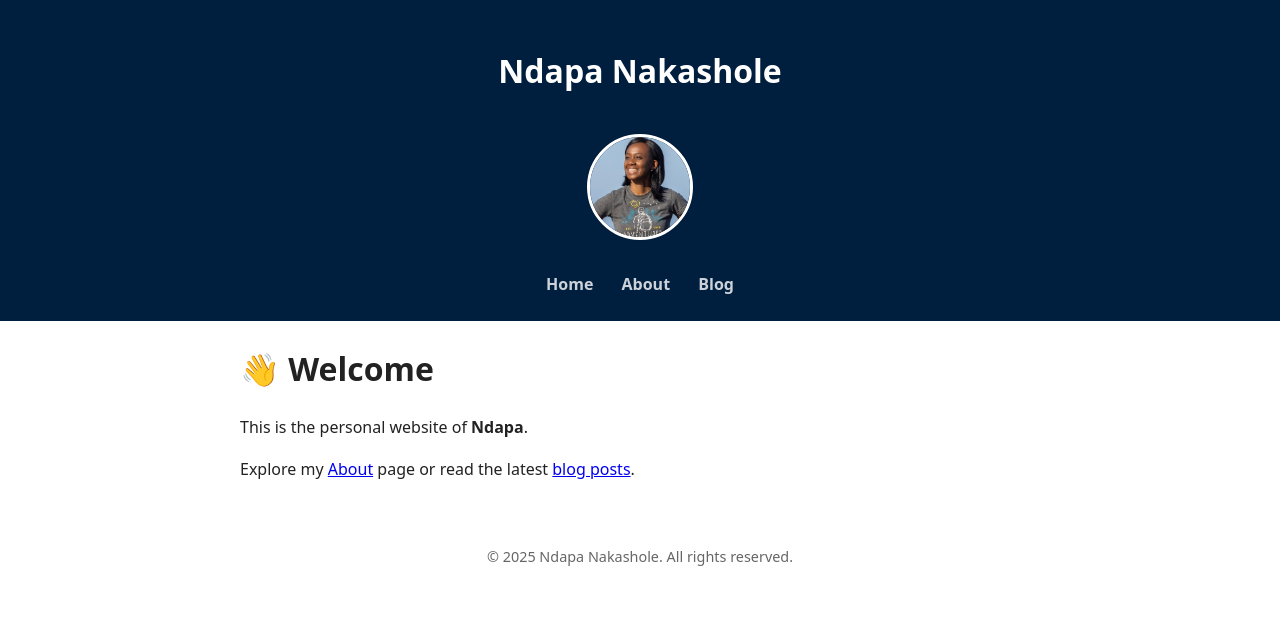
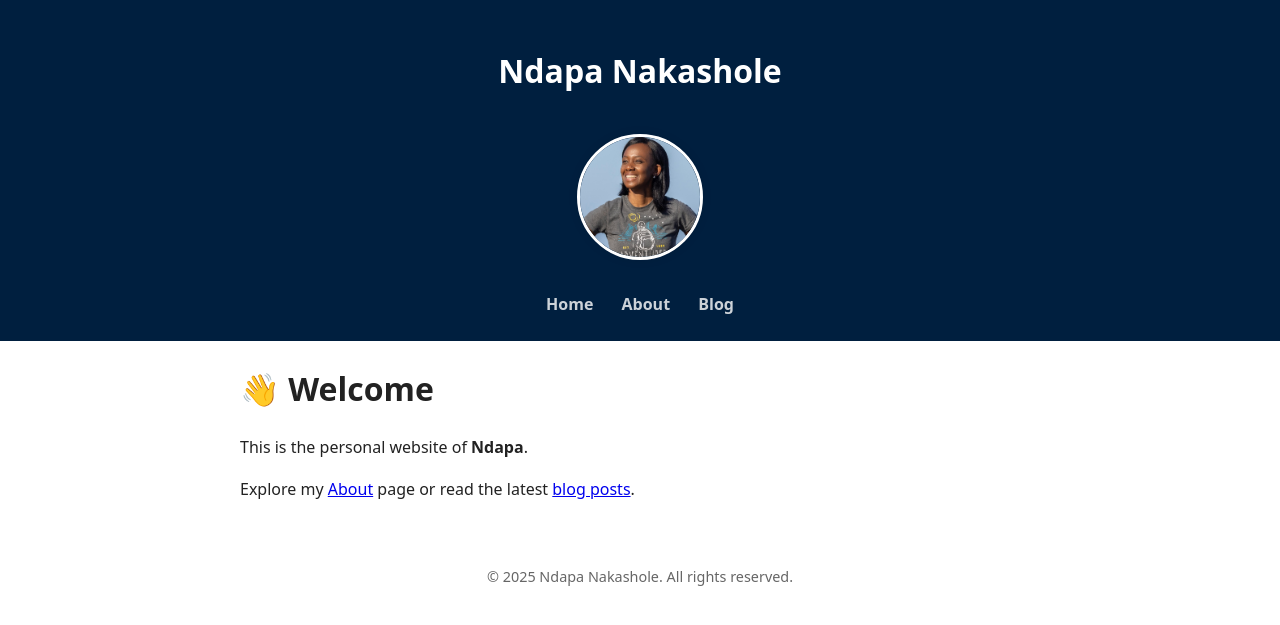
Before and after one commit to ndapa/ndapa.github.io, a Jekyll site: the page built from index.md, in a window 1280 px wide. Shown: the top 625 px of the page. Built offline with Jekyll 4.4.1, drawn with Linux system fonts in a browser that asks for light colours.

Commit message:
Update style.css

```diff
--- a/assets/css/style.css
+++ b/assets/css/style.css
@@ -22,8 +22,8 @@ body {
 }
 
 .profile-image {
-  width: 100px;        /* Smaller width */
-  height: 100px;       /* Smaller height */
+  width: 120px;        /* Smaller width */
+  height: 120px;       /* Smaller height */
   object-fit: cover;
   border-radius: 50%;  /* Keeps it oval/circular */
   border: 3px solid #fff;
```
